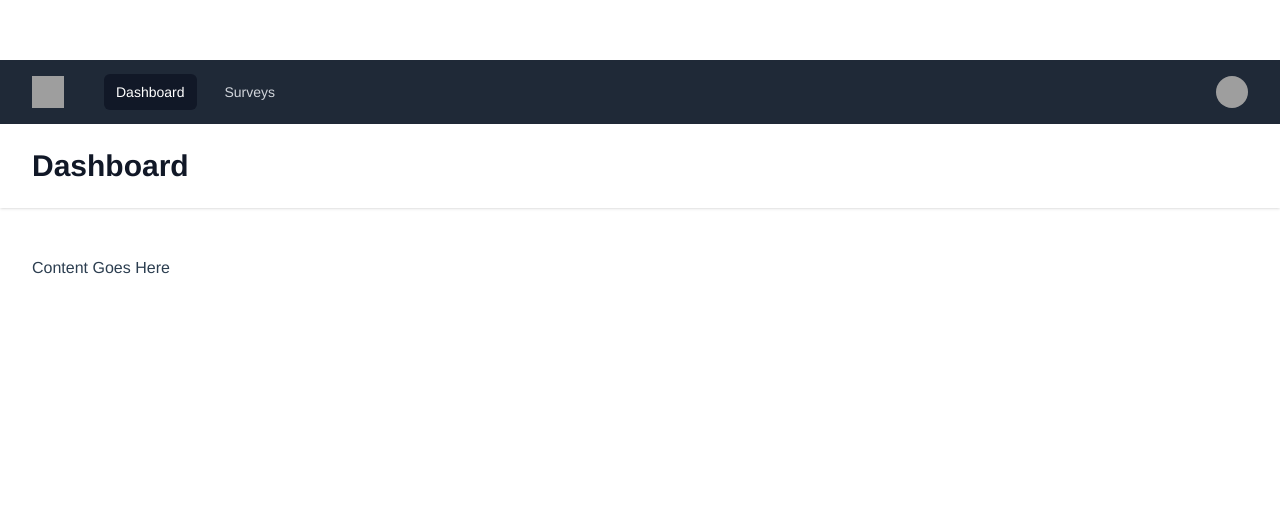
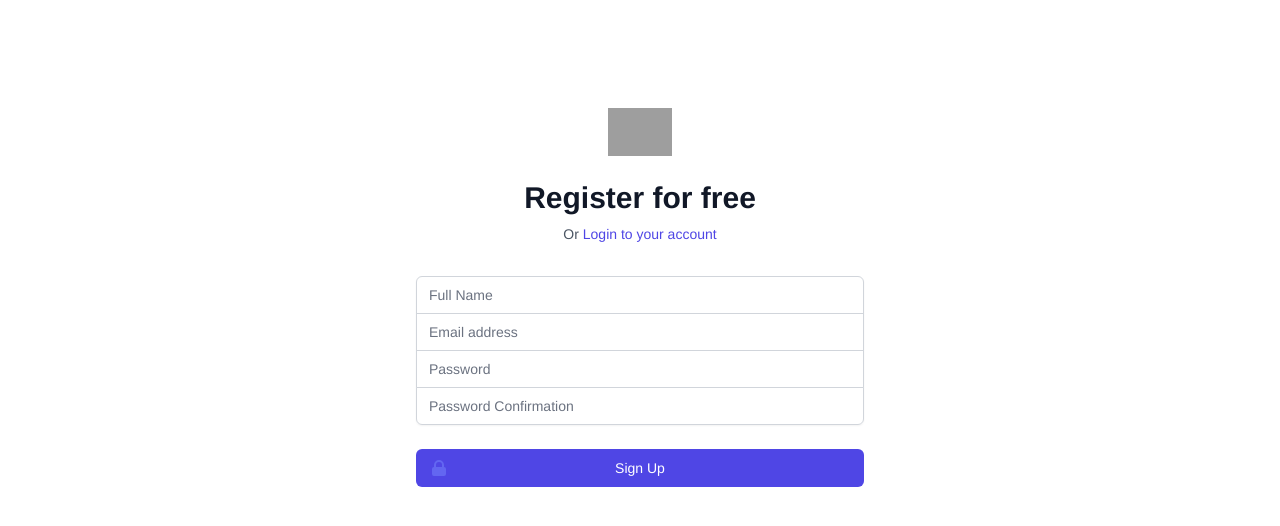
Before and after one commit to tismenetski/laravel-vue-survey, a Vue app in the folder vue/: page /register in a window 1280 px wide. Before the commit this address led to /dashboard. Shown: the top 526 px of the page. Built offline with nearby package versions, Linux system fonts and the light colour scheme; grey boxes are pictures that could not be loaded.

Commit message:
Register Route Both Back and front

```diff
--- a/vue/src/store/index.js
+++ b/vue/src/store/index.js
@@ -4,22 +4,39 @@
     {
         state : {
             user : {
-                data :  {
-                    name: 'Tom Cook',
-                    email: 'tom@example.com',
-                    imageUrl:
-                        'https://images.unsplash.com/photo-1472099645785-5658abf4ff4e?ixlib=rb-1.2.1&ixid=eyJhcHBfaWQiOjEyMDd9&auto=format&fit=facearea&facepad=2&w=256&h=256&q=80',
-                },
-                token : 123
+                data :  {},
+                token : sessionStorage.getItem('TOKEN'),
             }
         },
         getters : {},
-        actions : {},
+        actions : {
+            register({commit}, user) {
+              return fetch('http://laravel-vue-survey.test/api/register', {
+                  headers : {
+                      "Content-Type" : "application/json",
+                      Accept : "application/json"
+                  },
+                  method: "POST",
+                  body : JSON.stringify(user),})
+                  .then((res) => res.json())
+                  .then((res) => {
+                      commit('setUser', res);
+                      return res;
+                      }
+                  )
+
+            },
+        },
         mutations : {
 
             logout : (state) => {
                 state.user.data = {};
                 state.user.token = null;
+            },
+            setUser : (state,userData) => {
+                state.user.token = userData.token;
+                state.user.data = userData.user;
+                sessionStorage.setItem('TOKEN' , userData.token);
             }
         },
         modules : {}
--- a/vue/src/views/Register.vue
+++ b/vue/src/views/Register.vue
@@ -11,20 +11,24 @@
             </router-link>
         </p>
     </div>
-    <form class="mt-8 space-y-6" action="#" method="POST">
+    <form class="mt-8 space-y-6" @submit="register">
         <input type="hidden" name="remember" value="true">
         <div class="rounded-md shadow-sm -space-y-px">
             <div>
                 <label for="fullname" class="sr-only">Full Name</label>
-                <input id="fullname" name="name" type="text" autocomplete="name" required class="appearance-none rounded-none relative block w-full px-3 py-2 border border-gray-300 placeholder-gray-500 text-gray-900 rounded-t-md focus:outline-none focus:ring-indigo-500 focus:border-indigo-500 focus:z-10 sm:text-sm" placeholder="Full Name">
+                <input id="fullname" name="name" v-model="user.name" type="text" autocomplete="name" required class="appearance-none rounded-none relative block w-full px-3 py-2 border border-gray-300 placeholder-gray-500 text-gray-900 rounded-t-md focus:outline-none focus:ring-indigo-500 focus:border-indigo-500 focus:z-10 sm:text-sm" placeholder="Full Name">
             </div>
             <div>
                 <label for="email-address" class="sr-only">Email address</label>
-                <input id="email-address" name="email" type="email" autocomplete="email" required class="appearance-none rounded-none relative block w-full px-3 py-2 border border-gray-300 placeholder-gray-500 text-gray-900  focus:outline-none focus:ring-indigo-500 focus:border-indigo-500 focus:z-10 sm:text-sm" placeholder="Email address">
+                <input id="email-address" name="email" v-model="user.email"  type="email" autocomplete="email" required class="appearance-none rounded-none relative block w-full px-3 py-2 border border-gray-300 placeholder-gray-500 text-gray-900  focus:outline-none focus:ring-indigo-500 focus:border-indigo-500 focus:z-10 sm:text-sm" placeholder="Email address">
             </div>
             <div>
                 <label for="password" class="sr-only">Password</label>
-                <input id="password" name="password" type="password" autocomplete="current-password" required class="appearance-none rounded-none relative block w-full px-3 py-2 border border-gray-300 placeholder-gray-500 text-gray-900 rounded-b-md focus:outline-none focus:ring-indigo-500 focus:border-indigo-500 focus:z-10 sm:text-sm" placeholder="Password">
+                <input id="password" name="password" v-model="user.password"  type="password" autocomplete="current-password" required class="appearance-none rounded-none relative block w-full px-3 py-2 border border-gray-300 placeholder-gray-500 text-gray-900  focus:outline-none focus:ring-indigo-500 focus:border-indigo-500 focus:z-10 sm:text-sm" placeholder="Password">
+            </div>
+            <div>
+                <label for="password_confirmation" class="sr-only">Password Confirmation</label>
+                <input id="password_confirmation" name="password_confirmation" v-model="user.password_confirmation"  type="password" autocomplete="current-password_confirmation" required class="appearance-none rounded-none relative block w-full px-3 py-2 border border-gray-300 placeholder-gray-500 text-gray-900 rounded-b-md focus:outline-none focus:ring-indigo-500 focus:border-indigo-500 focus:z-10 sm:text-sm" placeholder="Password Confirmation">
             </div>
         </div>
         <div>
@@ -41,12 +45,22 @@
     </form>
 </template>
 
-<script>
-export default {
-    name: "Register"
+<script setup>
+import store from '../store'
+import {useRouter} from 'vue-router'
+
+const router = useRouter();
+const user = {
+    name : '',
+    email : '',
+    password : '',
+    password_confirmation : ''
+}
+
+function register(ev) {
+    ev.preventDefault();
+    store.dispatch('register',user).then((res) => {
+        router.push({name : 'Dashboard'});
+    })
 }
 </script>
-
-<style scoped>
-
-</style>
```
Also changed, not shown: 2 other files (tests, documents, lock files or other folders).
